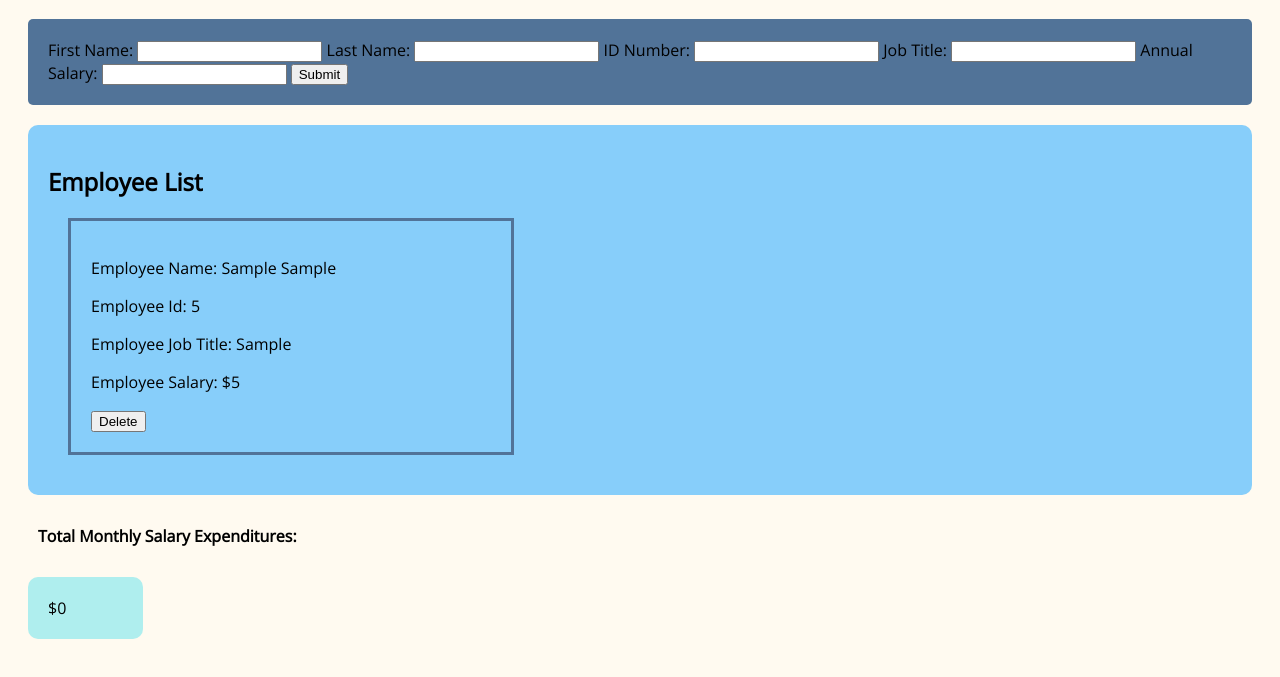
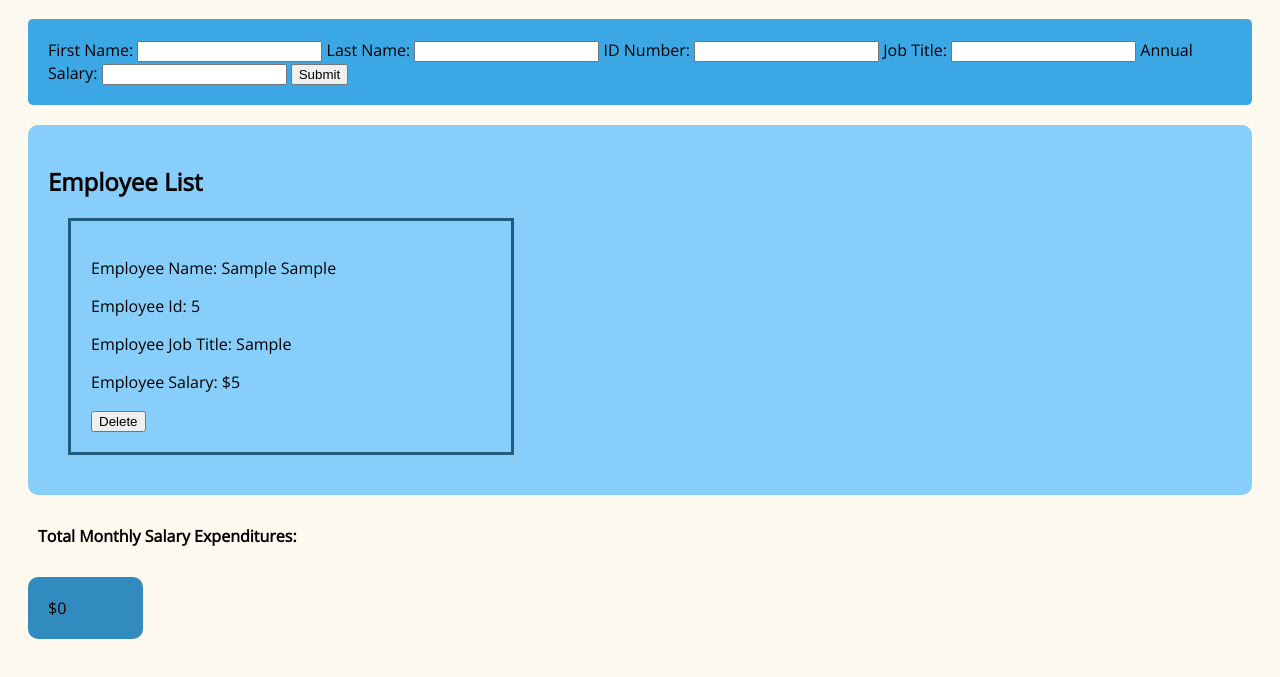
Before and after one commit to lhien11/prime-jquery-intro, a plain HTML site: page forms/index.html in a window 1280 px wide. Both pictures are taken after typing "Sample", "Sample", "5", "Sample", "5" into the empty fields and a click on the button "Submit". Shown: the part 67-744 px from the top of the page. Drawn offline with nearby package versions, Linux system fonts and the light colour scheme.

Commit message:
Edit style

```diff
--- a/forms/form-style.css
+++ b/forms/form-style.css
@@ -8,7 +8,7 @@ font-family: 'Open Sans', serif;
 .employee {
 width: 400px;
 border-style: solid;
-border-color: #517398; /*dark moderate blue*/
+border-color: #215D7F; /*dark moderate blue*/
 border-width: 3px;
 display: block;
 padding: 20px;
@@ -19,7 +19,7 @@ margin: 20px;
 #employeeInfo {
 
 font-family: 'Open Sans', serif;
-background-color: #517398; /*dark moderate blue*/
+background-color: #3BA7E5; /*dark moderate blue*/
 border-radius: 5px;
 padding: 20px;
 margin: 20px;
@@ -31,7 +31,7 @@ margin: 20px;
 
 #employeeData {
 
-background-color: #87CEFA;  /*light grayish yellow*/
+background-color: #87CEFA;  /*light bluish yellow*/
 font-family: 'Open Sans', serif;
 border-radius: 10px;
 padding: 20px;
@@ -42,7 +42,7 @@ margin: 20px;
 
 #employeeMonthlySalary {
 
-background-color: #AFEEEE; /*light grayish yellow*/
+background-color: #318BBF; /*light bluish yellow*/
 font-family: 'Open Sans', serif;
 border-radius: 10px;
 padding: 20px;
```
Also changed, not shown: forms/forms.js (+4 -7 lines).
